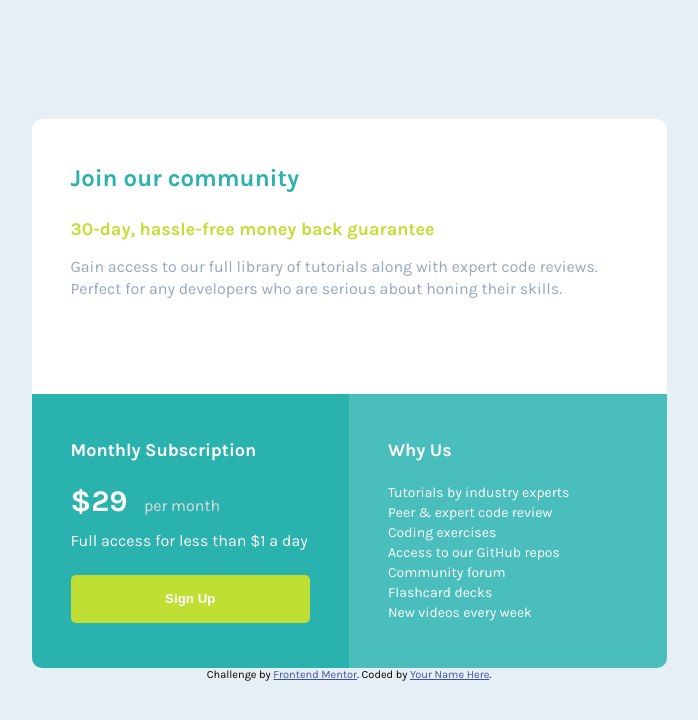
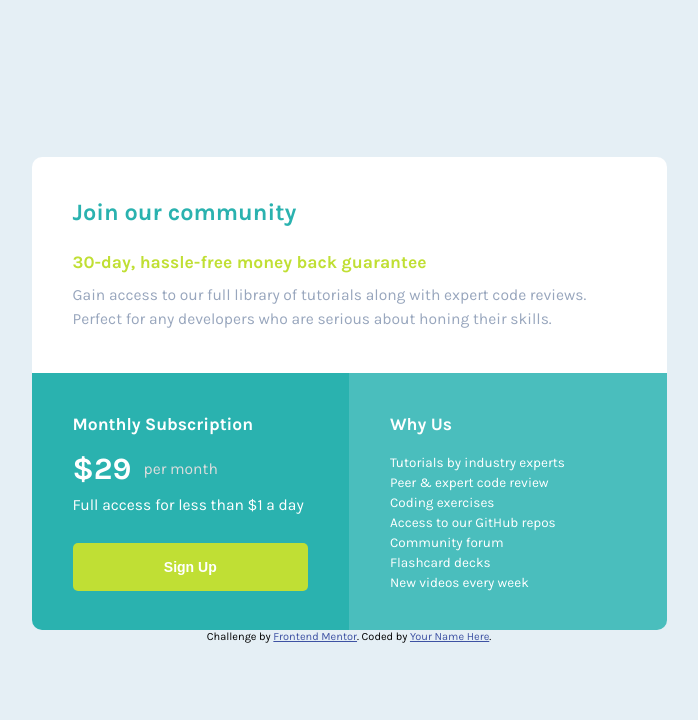
Before and after one commit to MatheusFukuyama/SimplePriceGrid, a plain HTML site: page index.html in a window 1280 px wide. Shown: the whole page, without its empty margins (291-989 px from the left). Drawn offline with Linux system fonts and the light colour scheme.

Commit message:
projeto desktop finalizado

```diff
--- a/sass/_base.scss
+++ b/sass/_base.scss
@@ -10,19 +10,20 @@ $font-karla: 'Karla', sans-serif;
 
 body {
     font-family: $font-karla;
-    font-size: 1.6rem;
+    font-size: 1.56rem;
     background-color: $neutral-gray;
 }
 
 h2 {
-    font-size: 1.8rem;
-    padding-bottom: 22px;
+    font-size: 1.75rem;
+    padding-bottom: 17px;
 }
 
 /*-----------------------INTRODUCTION SECTION----------------------------------------------*/
 h1 {
     color: $primary-cyan;
     padding-bottom: 26px;
+    font-size: 2.35rem;
 }
 
 #introduction {
@@ -33,13 +34,14 @@ h1 {
 #introduction > span {
     display: block;
     color: $primary-yellow;
-    padding-bottom: 16px;
-    font-size: 1.8rem;
+    padding-bottom: 11px;
+    font-size: 1.75rem;
     font-weight: 700;
 }
 
 #introduction > p {
-    line-height: 22px;
+    line-height: 24px;
+    width: 60ch;
 }
 
 /*-----------------------SUBSCRIPTION SECTION----------------------------------------------*/
@@ -53,9 +55,9 @@ h1 {
 }
 
 .money {
-    font-size: 30px;
+    font-size: 3.1rem;
     font-weight: 700;
-    padding-right: 12.5px;
+    padding-right: 12px;
 }
 
 .period {
@@ -63,17 +65,20 @@ h1 {
 }
 
 #subscription > div{
-    padding-bottom: 12.5px;
+    display: flex;
+    padding-bottom: 8.5px;
+    align-items: center;
 }
 
 #subscription > span {
     display: block;
-    padding-bottom: 25px;
+    padding-bottom: 29px;
 }
 
 button {
     background-color: $primary-yellow;
     font-weight: 700;
+    font-size: 1.4rem;
     color: white;
 }
 
@@ -81,8 +86,12 @@ button {
 #why {
     background-color: $bg-why;
 
+    h2 {
+        padding-bottom: 19px;
+    }
+
     p {
-        font-size: 1.4rem;
+        font-size: 1.35rem;
         line-height: 20px;
     }
 }
--- a/sass/_layout.scss
+++ b/sass/_layout.scss
@@ -26,7 +26,7 @@ main {
     border-radius: 10px;
     overflow: hidden;
     grid-template-columns: repeat(2, 1fr);
-    grid-template-rows: repeat(2, 1fr);
+    grid-template-rows: 216px auto;
     grid-template-areas:
         "introduction introduction"
         "subscription why";
@@ -45,5 +45,6 @@ main {
 }
 
 section {
-    padding: 45px 39px;
+    padding: 41px 41px;
+    padding-bottom: 37px;
 }
```
Also changed, not shown: sass/main.css, 1 other file.
